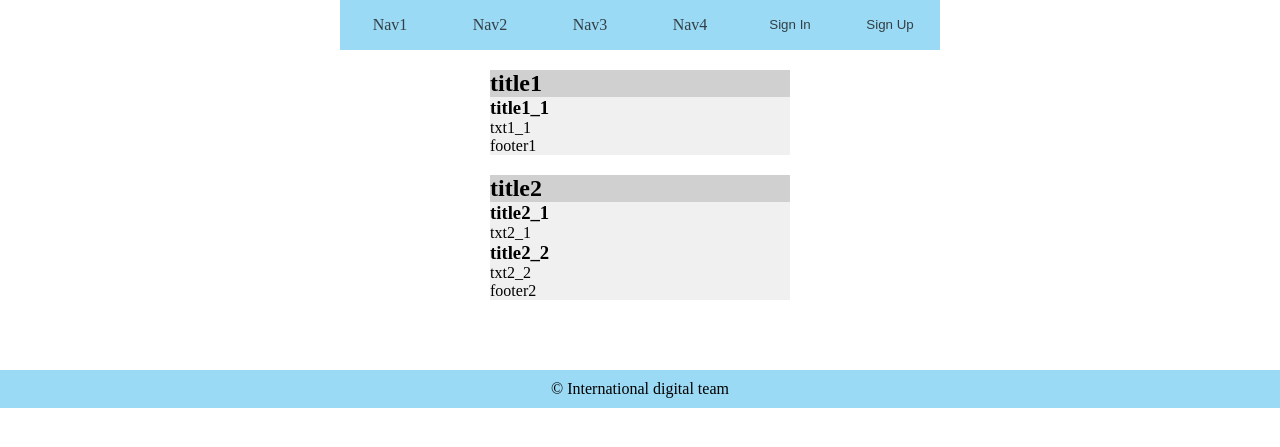
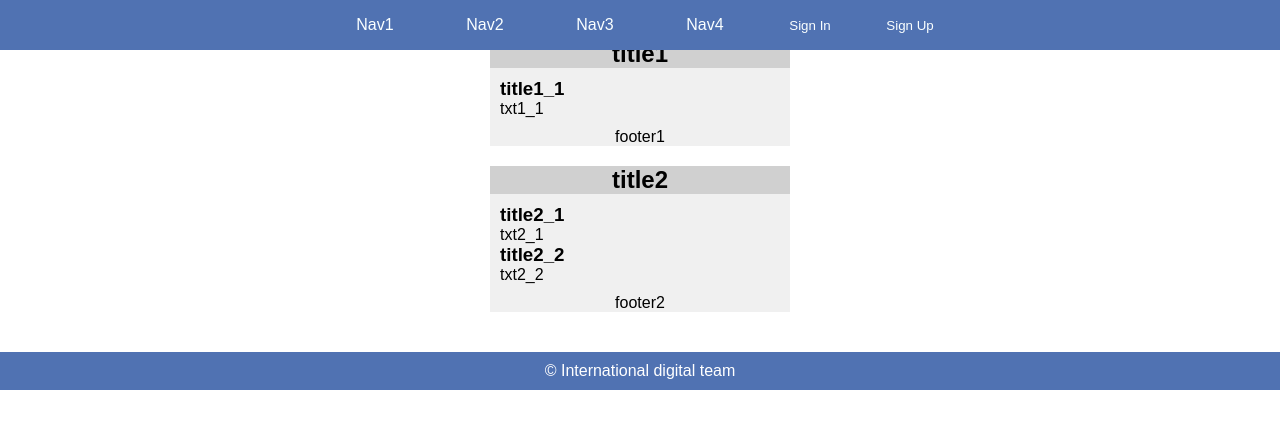
Before and after one commit to Tryaxor/multilingual_web_portal, a PHP site: page / in a window 1280 px wide. Shown: the top 447 px of the page. Run offline with PHP 8.4, Linux system fonts and the light colour scheme.

Commit message:
Add files via upload

```diff
--- a/website/css/style.css
+++ b/website/css/style.css
@@ -1,16 +1,44 @@
-*{
+* {
     padding: 0;
     margin: 0;
+    font-family: sans-serif;
 }
-nav{
-    display: block;
+
+img {
+    width: 75px;
+    /*By default images aren't huge or tiny*/
+}
+
+#logo {
+    position: fixed;
+    top: 50px;
+    left: 0;
+    margin: 5px;
+}
+
+#logo img {
+    width: 175px;
+}
+
+.fullWidth {
+    width: 100%;
+    height: 500px;
+}
+
+#pic1 {
+    background: url(../img/bla.jpg);
+}
+
+nav {
+    display: flex;
+    flex-flow: row;
     width: 100%;
     height: 50px;
-    position: absolute;
+    position: fixed;
     top: 0;
 }
 
-nav ul{
+nav ul {
     display: flex;
     flex-flow: row;
     width: 100%;
@@ -18,67 +46,130 @@ nav ul{
     list-style: none;
     justify-content: center;
     align-items: center;
+    background-color: #5072b2;
+
 }
 
-nav ul li{
+nav ul li {
     width: auto;
     height: 100%;
 }
 
-nav ul li a, nav ul li button{
-    display: block;
+nav ul li a,
+nav ul li button {
+    display: flex;
+    align-items: center;
+    align-content: center;
+    justify-content: center;
     width: 100px;
     height: 100%;
-    padding: 0;
+    padding: 0 5px;
     margin: 0;
-    background-color: #9adaf5;
-    color: #333f44;
+    background-color: #5072b2;
+    color: #faffff;
     text-decoration: none;
-    transition: 0.5s;
+    transition: 0.2s;
     text-transform: capitalize;
     text-align: center;
-    line-height: 50px;
     border: none;
     outline: none;
 }
-nav ul li a:hover, nav ul li button:hover{
-    background-color: #3daede;
+
+nav ul li a:hover,
+nav ul li button:hover {
+    background-color: #455aa2;
 }
 
-main{
+
+#language li {
+    display: none;
+}
+
+#language li:first-child {
+    display: block;
+}
+
+#language li:first-child a:after {
+    content: " .";
+}
+
+#nav_left {
+    justify-content: flex-start;
+}
+
+#nav_left li a,
+#nav_left li button {
+    border-radius: 5px;
+    margin: 5px;
+    padding: 0px;
+    height: 40px;
+    width: 120px;
+    text-transform: uppercase;
+    background-color: #d2e0e9;
+    color: #6b6f73;
+    font-weight: bold;
+
+}
+
+#nav_left li a:hover,
+#nav_left li button:hover {
+    background-color: #e9f4fb;
+    color: #6b6f73;
+
+}
+
+#nav_right {
+    justify-content: flex-end;
+}
+
+main {
     display: flex;
     flex-flow: column;
     align-content: center;
     align-items: center;
-    margin: 60px 0;
+    margin: 30px 0;
 }
 
-article{
+article {
     background-color: #f0f0f0;
     margin: 10px;
     min-width: 300px;
 }
-article header{
+
+article header {
     background-color: #d0d0d0;
+    text-align: center;
 }
 
-body > footer{
+article footer {
+    text-align: center;
+}
+
+.article_main {
+    padding: 10px;
+    text-align: justify;
+}
+
+body > footer {
     width: auto;
     padding: 10px;
     margin: auto;
     text-align: center;
-    background-color: #9adaf5;
+    background-color: #5072b2;
+    color: white;
 }
-form{
+
+main form {
     display: flex;
     flex-flow: column;
     align-items: center;
 }
-form div{
+
+form div {
     width: 60%;
 }
 
-col{
+col {
     display: flex;
     flex-flow: column;
 }
@@ -87,17 +178,26 @@ col{
 /*   --- --- <MODAL> --- ---   */
 
 .modal {
-  display: none; /* Hidden by default */
-  position: fixed; /* Stay in place */
-  z-index: 1; /* Sit on top */
-  padding-top: 100px; /* Location of the box */
+    display: none;
+    /* Hidden by default */
+    position: fixed;
+    /* Stay in place */
+    z-index: 1;
+    /* Sit on top */
+    padding-top: 100px;
+    /* Location of the box */
     left: 0;
     top: 0;
-  width: 100%; /* Full width */
-  height: 100%; /* Full height */
-  overflow: auto; /* Enable scroll if needed */
-  background-color: rgb(0,0,0); /* Fallback color */
-  background-color: rgba(0,0,0,0.4); /* Black w/ opacity */
+    width: 100%;
+    /* Full width */
+    height: 100%;
+    /* Full height */
+    overflow: auto;
+    /* Enable scroll if needed */
+    background-color: rgb(0, 0, 0);
+    /* Fallback color */
+    background-color: rgba(0, 0, 0, 0.4);
+    /* Black w/ opacity */
 }
 
 /* Modal Content */
@@ -106,9 +206,10 @@ col{
     background-color: #fefefe;
     margin: auto;
     padding: 0;
-  border: 1px solid #888;
-  width: 80%;
-  box-shadow: 0 4px 8px 0 rgba(0,0,0,0.2),0 6px 20px 0 rgba(0,0,0,0.19);
+    border: none;
+    width: 50%;
+
+    box-shadow: 0 4px 8px 0 rgba(0, 0, 0, 0.2), 0 6px 20px 0 rgba(0, 0, 0, 0.19);
     -webkit-animation-name: animatetop;
     -webkit-animation-duration: 0.4s;
     animation-name: animatetop;
@@ -117,13 +218,27 @@ col{
 
 /* Add Animation */
 @-webkit-keyframes animatetop {
-  from {top:-300px; opacity:0}
-  to {top:0; opacity:1}
+    from {
+        top: -300px;
+        opacity: 0
+    }
+
+    to {
+        top: 0;
+        opacity: 1
+    }
 }
 
 @keyframes animatetop {
-  from {top:-300px; opacity:0}
-  to {top:0; opacity:1}
+    from {
+        top: -300px;
+        opacity: 0
+    }
+
+    to {
+        top: 0;
+        opacity: 1
+    }
 }
 
 /* The Close Button */
@@ -143,11 +258,14 @@ col{
 
 .modal-header {
     padding: 2px 16px;
-  background-color: #5cb85c;
+    background-color: #5072b2;
+    min-width: 5px;
     color: white;
 }
 
-.modal-body {padding: 2px 16px;}
+.modal-body {
+    padding: 2px 16px;
+}
 
 .modal-footer {
     padding: 2px 16px;
```
Lines whose indentation alone changed are shown as unchanged.
